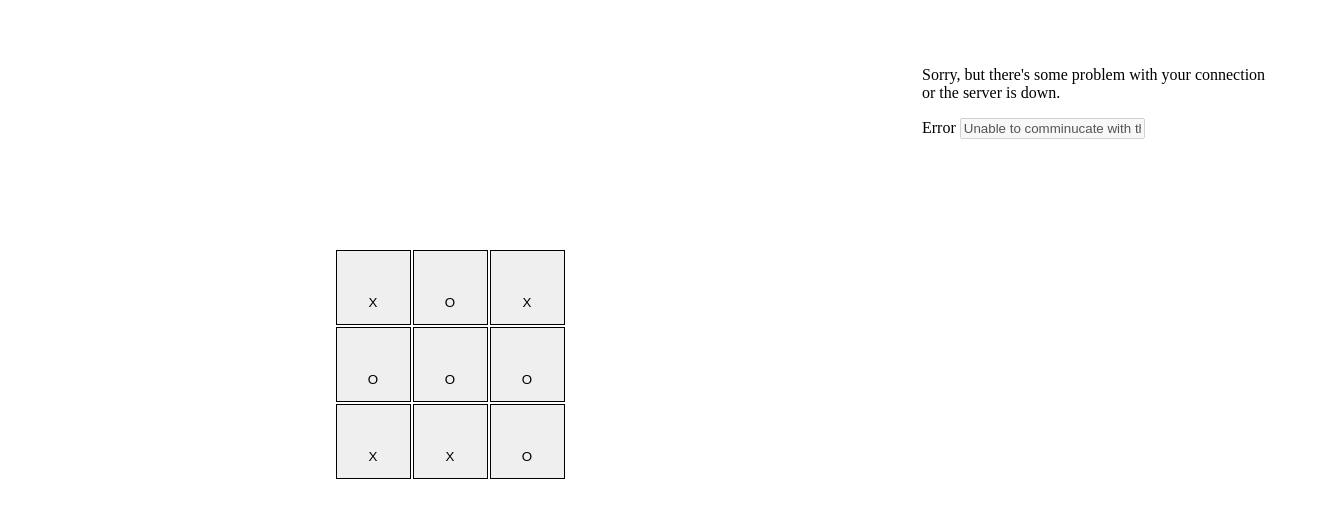
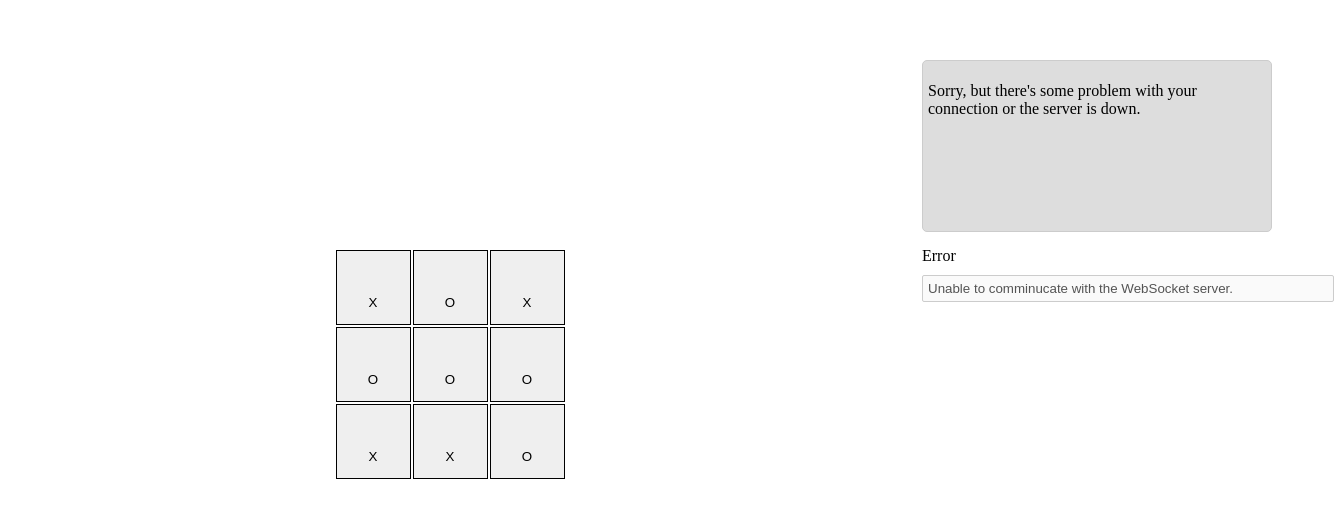
Before and after one commit to oyew707/Final-Project, a plain HTML site: page html/game_page.html in a window 1280 px wide. Shown: the part 108-626 px from the top of the page, 1334 px wide, since content can reach past the window. Drawn offline with nearby package versions, Linux system fonts and the light colour scheme.

Commit message:
Update game_page.css

```diff
--- a/css/game_page.css
+++ b/css/game_page.css
@@ -21,6 +21,27 @@
     padding-top: 40%;
 }
 
-.chatBox{
+#content {
+    padding:5px;
+    background:#ddd;
+    border-radius:5px;
+    overflow-y: scroll;
+    border:1px solid #CCC;
+    margin-top:10px;
+    height: 160px;
+}
 
+#input {
+    border-radius:2px;
+    border:1px solid #ccc;
+    margin-top:10px;
+    padding:5px;
+    width:400px;
 }
+
+#status {
+    width:88px;
+    display:block;
+    float:left;
+    margin-top:15px;
+}
```
